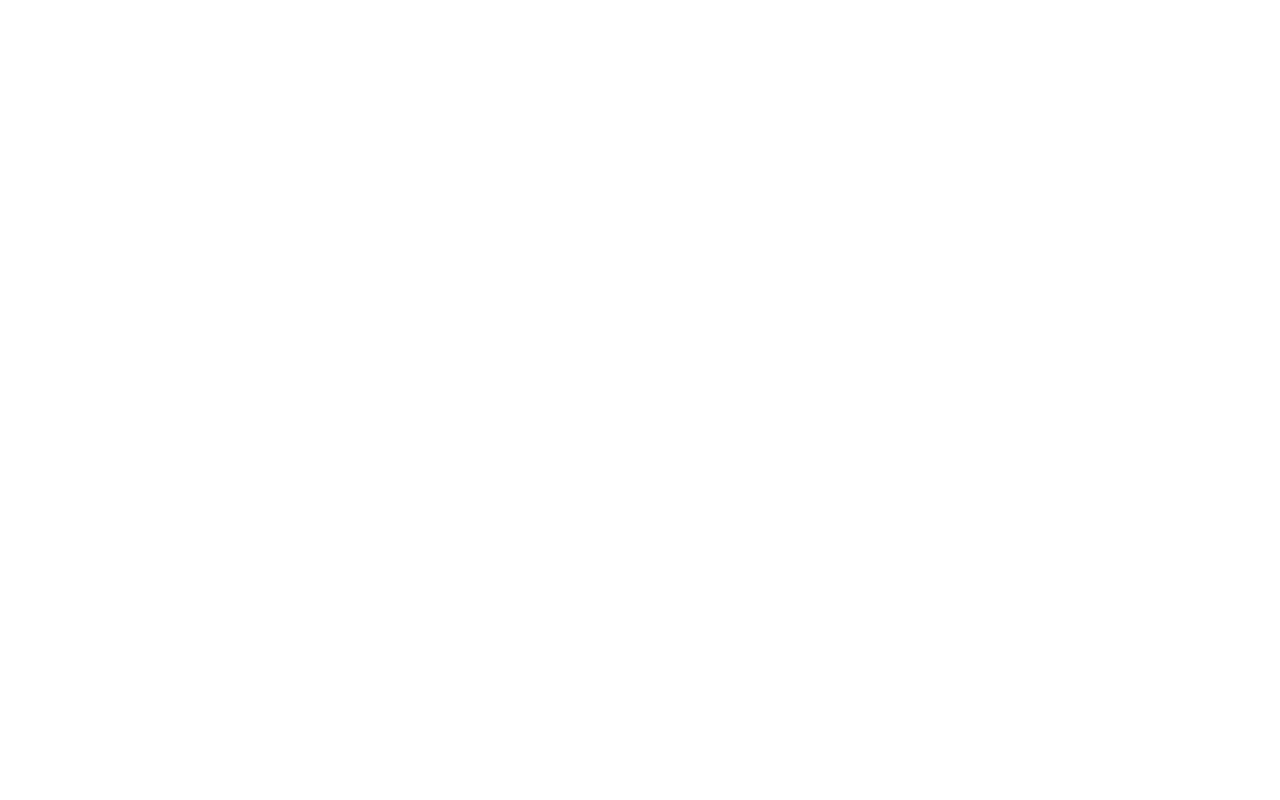
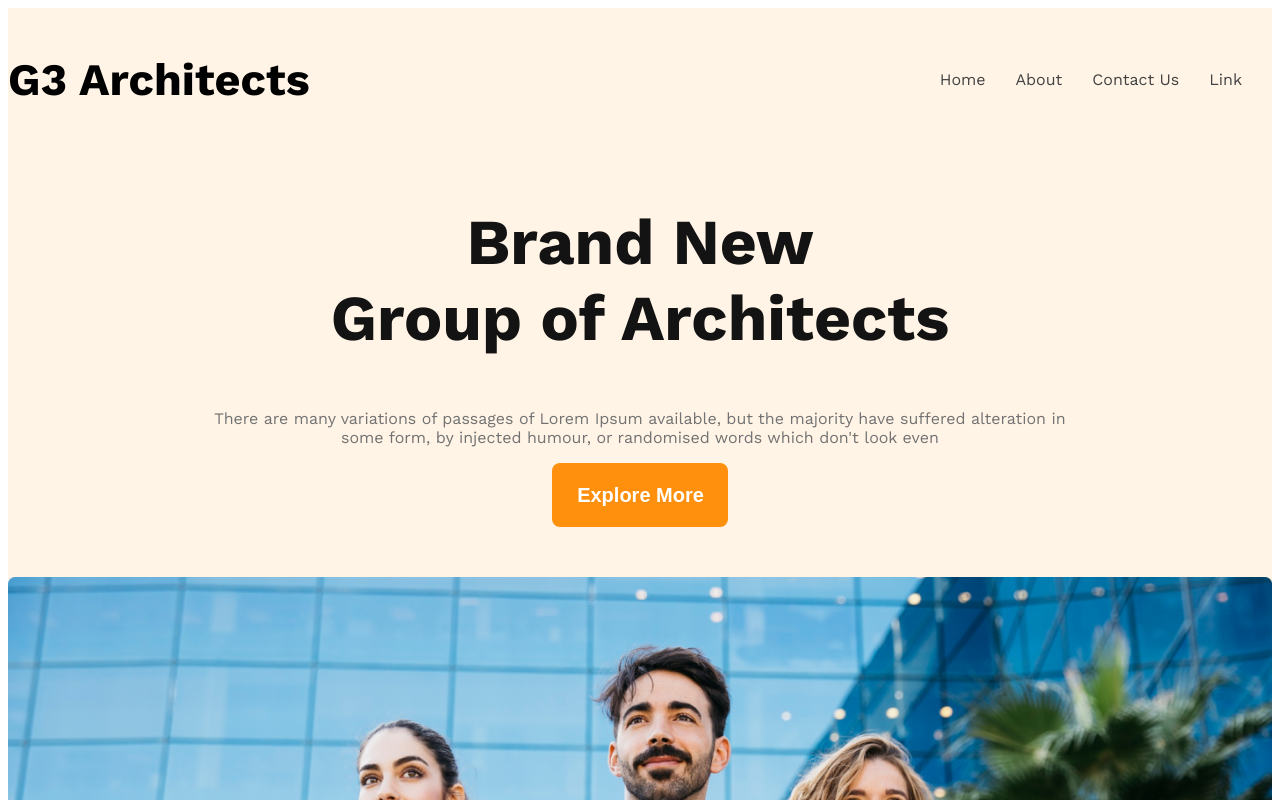
Before and after one commit to sharmin157/g3-architec-repo, a plain HTML site: page index.html in a window 1280 px wide. Shown: the top 800 px of the page. Drawn offline with nearby package versions, Linux system fonts and the light colour scheme.

Commit message:
added the navbar and banner part

```diff
--- a/index.html
+++ b/index.html
@@ -4,8 +4,42 @@
     <meta charset="UTF-8">
     <meta name="viewport" content="width=device-width, initial-scale=1.0">
     <title>g3-architect</title>
+    <link rel="stylesheet" href="styles/architects.css">
 </head>
-<body>
+<body class="work-sans-font">
+    <header class="bg-light">
+    <nav class="navbar display-flex">
+        <h3 class="brand">G3 Architects</h3>
+        <ul class="nav-links display-flex">
+            <li class="nav-item"><a href="" class="nav-link dark-2">Home</a></li>
+            <li class="nav-item"><a href="" class="nav-link dark-2">About</a></li>
+            <li class="nav-item"><a href="" class="nav-link dark-2">Contact Us</a></li>
+            <li class="nav-item"><a href="" class="nav-link dark-2">Link</a></li>
 
+
+        </ul>
+    </nav>
+    <div class="banner">
+        <div class="banner-container">
+            <h2 class="banner-title dark-1"> Brand New <br>Group of Architects</h2>
+        <p class="banner-description dark-3">There are many variations of passages of Lorem Ipsum available, but the majority have suffered alteration in some form, by injected humour, or randomised words which don't look even</p>
+        <button class="btn-primary">Explore More</button>
+        </div>
+         <img class="banner-img" src="images/banner.png" alt="">
+    </div>
+    </header>
+    <main>
+       <section>
+        <img src="images/team1.png" alt="">
+        <img src="images/team2.png" alt="">
+        <img src="images/team3.png" alt="">
+        <img src="images/team4.png" alt="">
+       </section>
+       <section>
+        <h3>Quick list of Our Features</h3>
+        <p>There are many variations of passages of Lorem Ipsum available, but the majority have suffered alteration in some form, by injected humour, or randomised words which don't look even</p>
+        <button>Explore More</button>
+       </section>
+    </main>
 </body>
 </html>
--- /dev/null
+++ b/styles/architects.css
@@ -0,0 +1,78 @@
+@import url('https://fonts.googleapis.com/css2?family=Work+Sans:ital,wght@0,100..900;1,100..900&display=swap');
+
+
+.work-sans-font {
+  font-family: "Work Sans", sans-serif;
+  font-optical-sizing: auto;
+  font-weight: 400;
+  font-style: normal;
+}
+.display-flex{
+    display: flex;
+}
+.dark-1{
+    color: #131313;
+}
+.dark-2{
+    color: #424242;
+}
+.dark-3{
+    color: #727272;
+}
+.bg-light{
+    background-color: rgba(255, 144, 14, 0.1);
+}
+.btn-primary{
+    background-color: #FF900E;
+    color: #FFFFFF;
+    font-weight: 600;
+    font-size: 1.25rem;
+    padding: 21px 24px 20px 25px;
+    border-radius: 8px;
+    border: none;
+}
+.navbar{
+    justify-content: space-between;
+    align-items: center;
+}
+.brand{
+    font-weight: bold;
+    font-size: 2.81rem;
+}
+.nav-item{
+    list-style: none;
+    margin-right: 30px;
+}
+.nav-link{
+    text-decoration: none;
+
+}
+.navbar, .banner{
+    max-width: 1400px;
+    margin: 0 auto;
+}
+.banner-container{
+    max-width: 862px;
+    margin: 0 auto;
+    text-align: center;
+    margin-bottom: 50px;
+}
+.banner-title{
+    font-weight: bold;
+    font-size: 4rem;
+}
+.banner-description{
+    font-weight: regular;
+    font-size: 1rem;
+}
+/* banner img ta k responsive korar jonno width dite hba */
+.banner-img{
+    width: 100%;
+}
+/* responsive media query */
+@media screen and (max-width: 576px){
+   .navbar,
+   .nav-links{
+    flex-direction: column;
+   }
+}
```
Also changed, not shown: images/architect.png (added), images/banner.png (added), images/icons/customers.png (added), images/icons/email.png (added), images/icons/projects.png (added), images/icons/ribon.png (added), images/sponsors/amazon.png (added), images/sponsors/figma.png (added), images/sponsors/google.png (added), images/sponsors/spotify.png (added), images/sponsors/telerama.png (added), images/team1.png (added), images/team2.png (added), images/team3.png (added), 1 more files.
